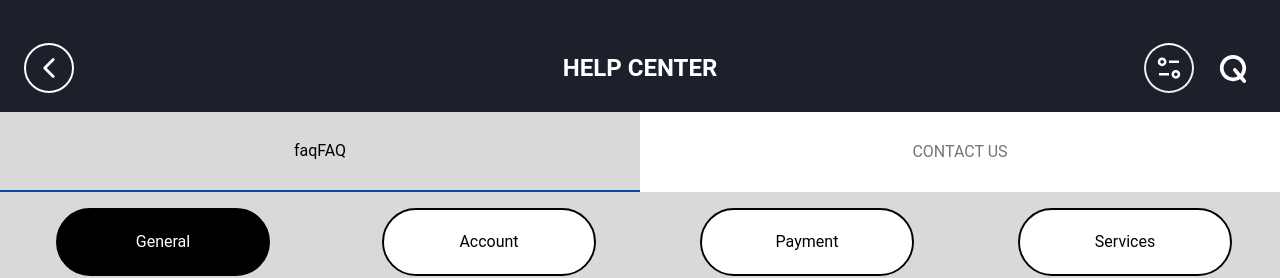
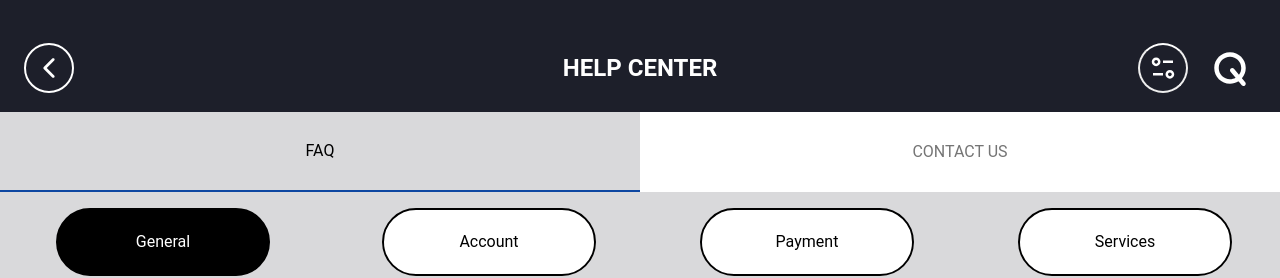
Before and after one commit to RJRYT/SC-MERN, a React (Vite) app in the folder client/: page /help in a window 1280 px wide. Shown: the top 278 px of the page. Built offline with nearby package versions, Linux system fonts and the light colour scheme; the HTML template or start-up script is replaced by a standard one.

Commit message:
changes updated

```diff
--- a/client/src/pages/helpcenter/ContactUs.jsx
+++ b/client/src/pages/helpcenter/ContactUs.jsx
@@ -7,7 +7,7 @@ import { SiInstagram } from "react-icons/si";
 
 const ContactUs = () => {
   return (
-    <div className='bg-gray-bg w-full min-h-screen flex flex-col space-y-4 p-14  items-center'>
+    <div className='bg-gray-bg w-full min-h-screen flex flex-col space-y-4 p-8 sm-only:p-4  items-center'>
 
       <button className='w-1/2 sm-only:w-full flex flex-col sm-only:flex-row items-center justify-center bg-white text-black p-8 gap-3 rounded-3xl shadow-custom-dark'>
         <MdOutlineHeadset className="mr-2 text-2xl sm-only:mr-4 sm-only:w-1/6" />
--- a/client/src/pages/helpcenter/HeaderComponent.jsx
+++ b/client/src/pages/helpcenter/HeaderComponent.jsx
@@ -25,7 +25,7 @@ function HeaderComponent() {
             <RiEqualizer2Line className="text-white text-3xl sm-only:text-2xl " />
           </button>
           <button className={`flex justify-center items-center p-2  ${activeTab === 'contact' ? 'hidden' : ''}`}>
-            <FaQ className="text-white text-3xl sm-only:text-2xl " />
+            <FaQ className="text-white text-4xl sm-only:text-2xl " />
           </button>
         </div>
       </div>
@@ -35,7 +35,7 @@ function HeaderComponent() {
           className={`w-1/2 p-4 ${activeTab === 'faq' ? 'bg-gray-bg text-black border-b-2 border-blue-900' : 'bg-white text-gray-600'}`}
           onClick={() => setActiveTab('faq')}
         >
-          faqFAQ
+          FAQ
         </button>
         <button
           className={`w-1/2 p-4 ${activeTab === 'contact' ? 'bg-bg-gray-bg text-black border-b-2 border-blue-900' : 'bg-white text-gray-600'}`}
```
